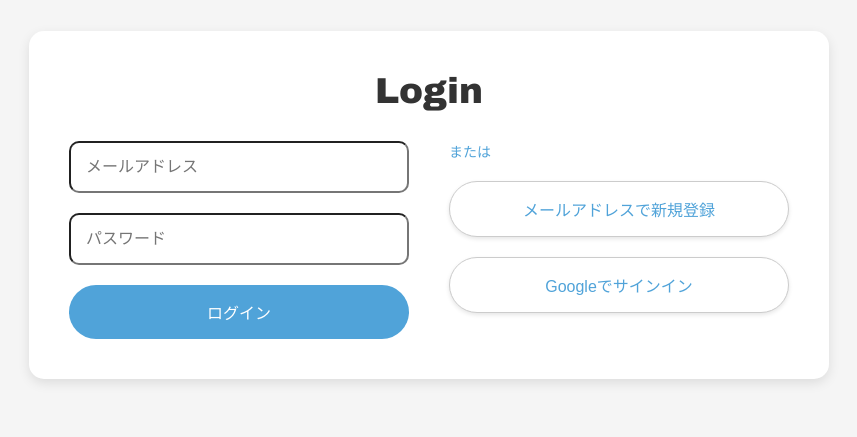
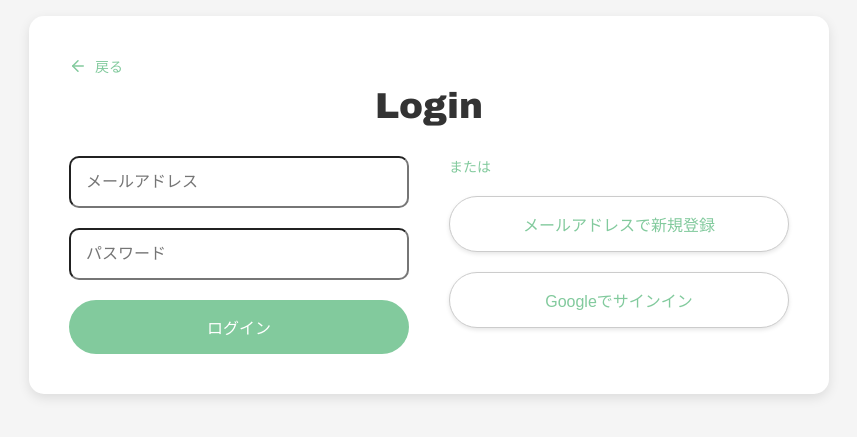
Before and after one commit to pupupu999/calculater, a React (Create React App) app in the folder client/poker-app/: page /login in a window 1280 px wide. Shown: the part 195-632 px from the top of the page, without its empty margins (211-1068 px from the left). Built offline with nearby package versions, Linux system fonts and the light colour scheme; no server answers.

Commit message:
ボタンの色の修正

```diff
--- a/client/poker-app/src/components/BattleRecord.js
+++ b/client/poker-app/src/components/BattleRecord.js
@@ -53,11 +53,10 @@ const Record = () => {
                             setTableData(aggregatedData);
                         }
                     } else {
-                        console.log(docSnap.data());
-                        console.log("ユーザー情報が見つかりません!");
+                        alert("ユーザー情報が見つかりません!");
                     }
                 } catch (error) {
-                    console.error("ユーザー情報取得中にエラーが発生しました！", error);
+                    alert("ユーザー情報取得中にエラーが発生しました！", error);
                 }
             }
             fetchUserInfo();
--- a/client/poker-app/src/pages/CreateRoom.js
+++ b/client/poker-app/src/pages/CreateRoom.js
@@ -7,7 +7,7 @@ import { io } from 'socket.io-client';
 import { useNavigate } from 'react-router-dom';
 import { useUser } from "../hooks/useUser.js";
 
-export default function CreateRoom() {
+const CreateRoom = () => {
     const [roomId, setRoomId] = useState('');
     const [password, setPassword] = useState('');
     const [roomStack, setRoomStack] = useState('');
@@ -127,3 +127,5 @@ export default function CreateRoom() {
         </div>
     );
 }
+
+export default CreateRoom;
--- a/client/poker-app/src/pages/JoinRoom.js
+++ b/client/poker-app/src/pages/JoinRoom.js
@@ -7,7 +7,7 @@ import io from 'socket.io-client';
 import { useNavigate } from 'react-router-dom';
 import { useUser } from "../hooks/useUser.js";
 
-export default function JoinRoom() {
+const JoinRoom = () => {
     const [roomId, setRoomId] = useState('');
     const [password, setPassword] = useState('');
     const [rebuy, setRebuy] = useState('');
@@ -107,3 +107,5 @@ export default function JoinRoom() {
         </div>
     );
 }
+
+export default JoinRoom;
--- a/client/poker-app/src/pages/Register.js
+++ b/client/poker-app/src/pages/Register.js
@@ -7,7 +7,7 @@ import styles from '../styles/style.module.css';
 import { useNavigate } from 'react-router-dom';
 import { ArrowLeft } from 'react-feather';
 
-export default function Register() {
+const Register = () => {
 const [username, setUsername] = useState('');
 const [email, setEmail] = useState('');
 const [password, setPassword] = useState('');
@@ -77,3 +77,5 @@ return (
     </div>
 );
 }
+
+export default Register;
--- a/client/poker-app/src/pages/index.js
+++ b/client/poker-app/src/pages/index.js
@@ -6,7 +6,7 @@ import { auth } from "../firebase.js"; // firebaseファイルの正しいパス
 import Header from "../components/Header.js";
 
 // Homeコンポーネント
-export default function Home() {
+const Home = () => {
   const [user, setUser] = useState(null);
   const navigate = useNavigate();
 
@@ -36,3 +36,5 @@ export default function Home() {
     </div>
   );
 }
+
+export default Home;
--- a/client/poker-app/src/pages/login.js
+++ b/client/poker-app/src/pages/login.js
@@ -5,16 +5,17 @@ import { signInWithPopup, signInWithEmailAndPassword } from 'firebase/auth';
 import { auth, googleProvider } from '../firebase.js';
 import { syncUserToServer } from "../utils/syncUser.js";
 import { useNavigate } from "react-router-dom";
+import { ArrowLeft } from 'react-feather';
 
-export default function Login() {
+const Login = () =>  {
     const [email, setEmail] = useState('');
     const [password, setPassword] = useState('');
     const [loading, setLoading] = useState(false);
 
-    const navigate=useNavigate();
+    const navigate = useNavigate();
 
-    const handleNavigationToRegister=() => {
-        navigate('/Register');
+    const handleNavigation=(path) => {
+        navigate(path);
     }
 
     const handleGoogleLogin = async () => {
@@ -53,6 +54,10 @@ export default function Login() {
     return (
         <div className={styles.loginContainer}>
             <div className={styles.loginBox}>
+                <button className={styles.backButton} onClick={() => handleNavigation('/')}>
+                    <ArrowLeft size={18} style={{ marginRight: '8px' }} />
+                    戻る
+                </button>
                 <h2 className={styles.loginTitle}>Login</h2>
                 <div className={styles.loginContent}>
                     <div className={styles.loginLeft}>
@@ -76,7 +81,7 @@ export default function Login() {
                     </div>
                     <div className={styles.loginRight}>
                     <div className={styles.forgotPassword}>または</div>
-                        <button className={styles.socialLoginButton} onClick={handleNavigationToRegister}>メールアドレスで新規登録</button>
+                        <button className={styles.socialLoginButton} onClick={() => handleNavigation('/Register')}>メールアドレスで新規登録</button>
                         <button className={styles.socialLoginButton} onClick={handleGoogleLogin}>
                             Googleでサインイン
                         </button>
@@ -86,3 +91,5 @@ export default function Login() {
         </div>
     );
 }
+
+export default Login;
--- a/client/poker-app/src/pages/mypage.js
+++ b/client/poker-app/src/pages/mypage.js
@@ -1,4 +1,4 @@
-import React, { useState } from 'react';
+import React, { useState, useEffect } from 'react';
 import styles from '../styles/style.module.css';
 import Header from "../components/Header.js";
 import Record from "../components/BattleRecord.js";
@@ -17,6 +17,10 @@ const MyPage = () => {
 
     const [isModalOpen, setIsModalOpen] = useState(false);
     const [newUsername, setNewUsername] = useState(user ? user.username : '');
+
+    useEffect(() => {
+        if(!isLoggedIn) handleNavigation('/login');
+    },[isLoggedIn]);
 
     const handleUsernameClick = () => {
         if (isLoggedIn) {
@@ -58,8 +62,6 @@ const MyPage = () => {
     if(loading){
         return <Spinner />;
     }
-
-    if(!user) return <p>ユーザー情報が取得できませんでした</p>
 
     return (
         <div className={styles.background}>
--- a/client/poker-app/src/styles/style.module.css
+++ b/client/poker-app/src/styles/style.module.css
@@ -600,7 +600,7 @@ p {
 .roomCreateButton {
    padding: 14px;
    font-size: 18px;
-   background-color: #50a3d9;
+   background-color: #82ca9d;
    color: white;
    border: none;
    border-radius: 30px;
@@ -928,7 +928,7 @@ p {
    background: none;
    border: none;
    font-size: 14px;
-   color: #50a3d9;
+   color: #82ca9d;
    cursor: pointer;
    margin-bottom: 10px;
    margin-left: 0;
@@ -973,12 +973,12 @@ p {
 
 .forgotPassword {
    font-size: 14px;
-   color: #50a3d9;
+   color: #82ca9d;
    cursor: pointer;
 }
 
 .emailLoginButton {
-   background-color: #50a3d9;
+   background-color: #82ca9d;
    color: white;
    border: none;
    padding: 15px;
@@ -993,7 +993,7 @@ p {
    padding: 15px;
    border-radius: 30px;
    font-size: 16px;
-   color: #50a3d9;
+   color: #82ca9d;
    text-align: center;
    cursor: pointer;
    box-shadow: 0 2px 4px rgba(0, 0, 0, 0.1);
```
Also changed, not shown: client/poker-app/src/pages/RoomPage.js (+3 -5 lines).
